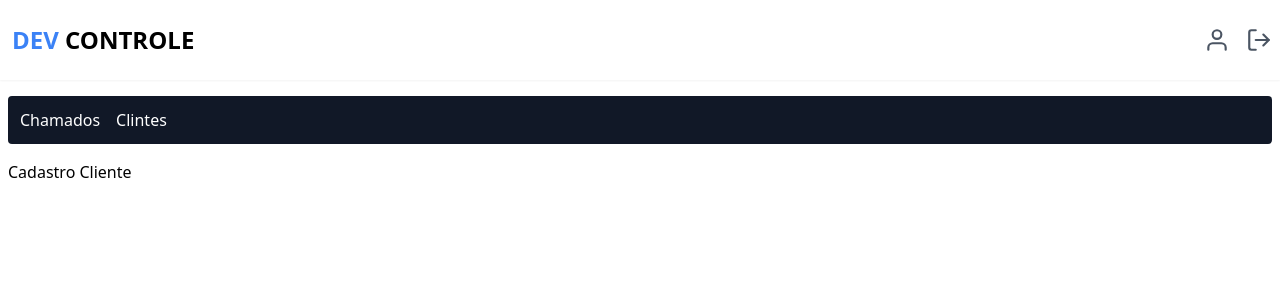
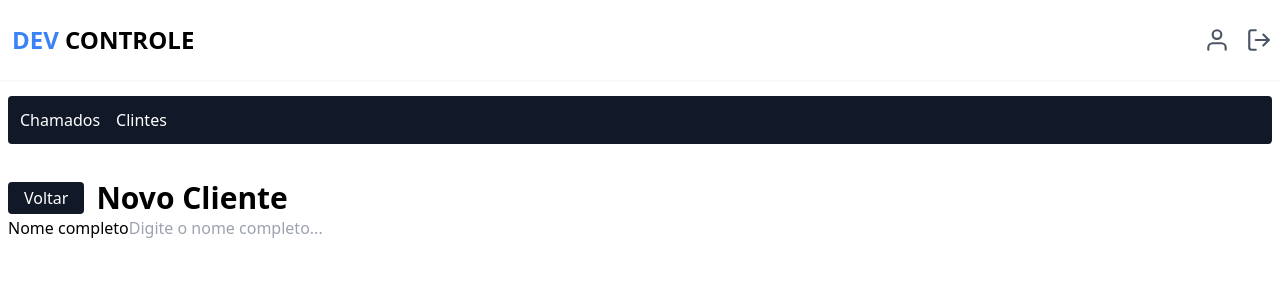
Before and after one commit to brendo-gomes-santana/dev_controle, a Next.js app: page /dashboard/customer/new in a window 1280 px wide. Shown: the top 300 px of the page. Built offline with nearby package versions, Linux system fonts and the light colour scheme; no server answers; sample sign-in values are in the browser's storage.

Commit message:
119- página novo usuário

```diff
--- a/package.json
+++ b/package.json
@@ -10,12 +10,15 @@
   },
   "dependencies": {
     "@auth/prisma-adapter": "^2.5.2",
+    "@hookform/resolvers": "^3.9.1",
     "@prisma/client": "^5.20.0",
     "next": "14.2.13",
     "next-auth": "^4.24.8",
     "react": "^18",
     "react-dom": "^18",
-    "react-icons": "^5.3.0"
+    "react-hook-form": "^7.53.1",
+    "react-icons": "^5.3.0",
+    "zod": "^3.23.8"
   },
   "devDependencies": {
     "@types/node": "^20",
--- /dev/null
+++ b/src/app/dashboard/customer/components/form/index.tsx
@@ -0,0 +1,33 @@
+'use client'
+import { useForm } from "react-hook-form"
+import { z } from "zod"
+import { zodResolver } from "@hookform/resolvers/zod"
+
+const Schema = z.object({
+    name: z.string().min(1, 'O campo nom é obrigatório'),
+    email: z.string().email('Digite um email válido').min(1, 'O email é obrigatório'),
+    phone: z.string().refine(value =>{
+        return /^(?:\(\d{2}\)\s?)?\d{9}$/.test(value) || /^\d{2}\s\d{9}$/.test(value) || /^\d{11}$/.test(value)
+    }, {
+        message: "o numero de telefone dever esta (DD) 999999999"
+    }),
+    address: z.string().optional()
+})
+
+type formData = z.infer<typeof Schema>
+
+export default function NewCustomerForm(){
+
+    const { register, handleSubmit, formState: { errors } } = useForm<formData>({
+        resolver: zodResolver(Schema)
+    })
+
+    return(
+        <form>
+            <label>Nome completo</label>
+            <input
+            placeholder="Digite o nome completo..."
+            type="text" />
+        </form>
+    )
+}
--- a/src/app/dashboard/customer/new/page.tsx
+++ b/src/app/dashboard/customer/new/page.tsx
@@ -1,9 +1,32 @@
+import Link from "next/link";
+import { getServerSession } from "next-auth";
+import { redirect } from "next/navigation";
+
 import Container from "@/components/container";
+import { AuthOprions } from "@/lib/auth";
+import NewCustomerForm from "../components/form";
 
-export default function NewCostumer(){
+export default async function NewCostumer(){
+
+    const session = await getServerSession(AuthOprions);
+
+    if (!session || !session.user) {
+      redirect('/')
+    }
+
     return(
         <Container>
-            <h1>Cadastro Cliente</h1>
+           <main className="flex flex-col mt-9 mb-2">
+            <div className="flex items-center gap-3">
+                <Link href="/dashboard/customer" className="bg-gray-900 px-4 py-1 text-white rounded">
+                Voltar
+                </Link>
+                <h1 className="text-3xl font-bold">Novo Cliente</h1>
+            </div>
+
+            <NewCustomerForm/>
+
+           </main>
         </Container>
     )
 }
--- a/src/lib/auth.ts
+++ b/src/lib/auth.ts
@@ -5,7 +5,7 @@
 import prisma from './prisma';
 
 export const AuthOprions: AuthOptions = {
-  adapter: PrismaAdapter(prisma),
+  adapter: PrismaAdapter( prisma ),
   providers: [
     GoogleProvider({
       clientId: process.env.GOOGLE_CLIENT_ID as string,
```
Also changed, not shown: 1 other file (tests, documents, lock files or other folders).
